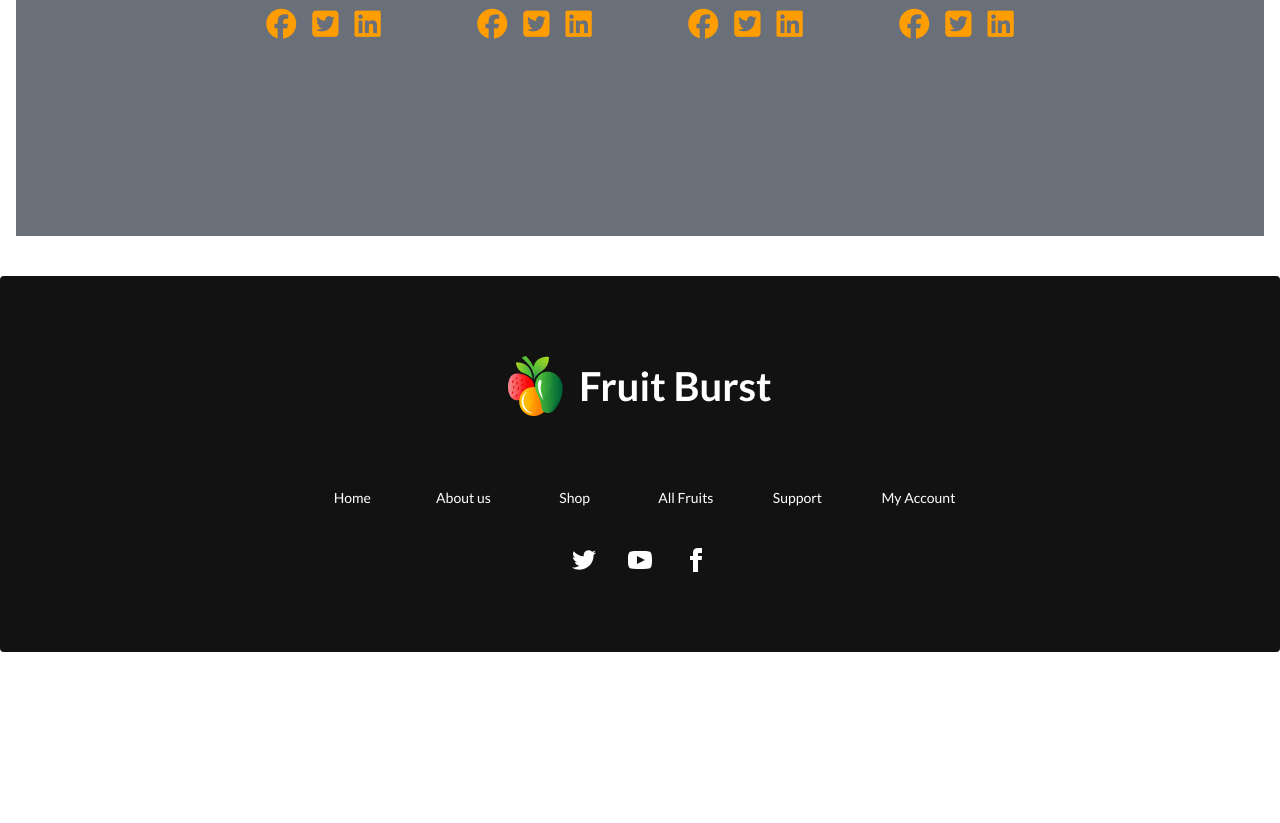
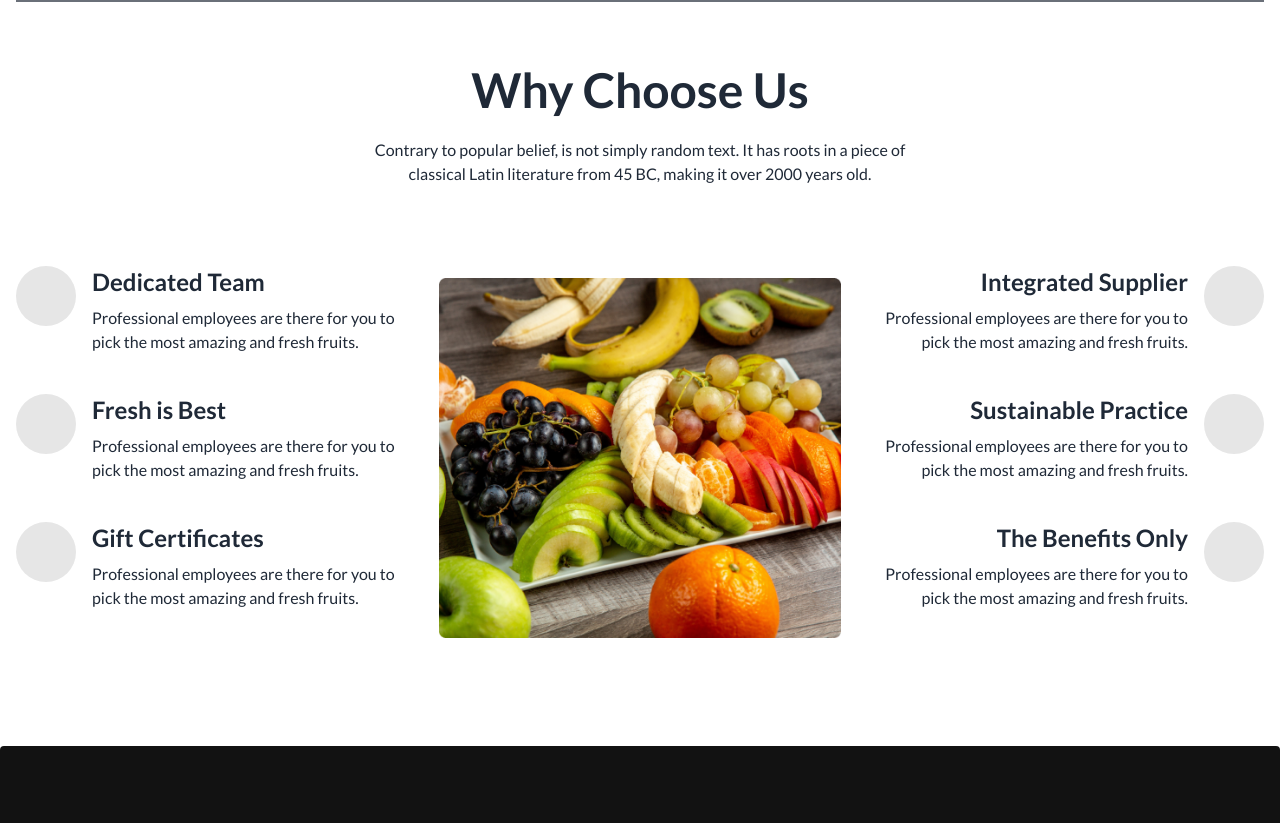
Before and after one commit to mdsejan/fruit-brust, a plain HTML site: page index.html in a window 1280 px wide. Shown: the part 2222-3045 px from the top of the page. Before the commit the page ends 2874 px from the top, so only its background shows below. Drawn offline with nearby package versions, Linux system fonts and the light colour scheme.

Commit message:
why choos us section

```diff
--- a/index.html
+++ b/index.html
@@ -417,7 +417,7 @@
 
         <!-- Meet the team section -->
         <section class="my-6">
-            <div class="hero min-h-screen bg-team-bg bg-center bg-cover">
+            <div class="hero min-h-full bg-team-bg bg-center bg-cover">
                 <div class="hero-overlay bg-opacity-70"></div>
                 <div>
                     <div class="max-w-2xl mx-auto text-center text-neutral-content">
@@ -486,6 +486,112 @@
 
                     </div>
 
+
+                </div>
+            </div>
+        </section>
+
+        <!-- Why Choose Us section -->
+        <section class="my-16">
+            <div class="max-w-xl mx-auto my-10 text-center">
+                <h1 class="text-5xl font-bold mb-6">Why Choose Us</h1>
+                <p>Contrary to popular belief, is not simply random text. It has roots in a piece of classical Latin literature from 45 BC, making it over 2000 years old.</p>
+            </div>
+
+            <div class="grid grid-cols-1 lg:grid-cols-3 gap-5 items-center my-20">
+
+                <!-- Left column -->
+                <div>
+                    <div class="flex gap-4 h-32">
+                        <div>
+                            <svg xmlns="http://www.w3.org/2000/svg" width="60" height="60" viewBox="0 0 60 60" fill="none">
+                                <circle cx="30" cy="30" r="30" fill="#121212" fill-opacity="0.1"/>
+
+                              </svg>
+                        </div>
+                        <div>
+                            <h2 class="text-2xl font-bold mb-2">Dedicated Team</h2>
+                            <p>Professional employees are there for you to pick the most amazing and fresh fruits.</p>
+                        </div>
+                    </div>
+
+                    <div class="flex gap-4 h-32">
+                        <div>
+                            <svg xmlns="http://www.w3.org/2000/svg" width="60" height="60" viewBox="0 0 60 60" fill="none">
+                                <circle cx="30" cy="30" r="30" fill="#121212" fill-opacity="0.1"/>
+
+                              </svg>
+                        </div>
+                        <div>
+                            <h2 class="text-2xl font-bold mb-2">Fresh is Best</h2>
+                            <p>Professional employees are there for you to pick the most amazing and fresh fruits.</p>
+                        </div>
+                    </div>
+
+                    <div class="flex gap-4 h-32">
+                        <div>
+                            <svg xmlns="http://www.w3.org/2000/svg" width="60" height="60" viewBox="0 0 60 60" fill="none">
+                                <circle cx="30" cy="30" r="30" fill="#121212" fill-opacity="0.1"/>
+
+                              </svg>
+                        </div>
+                        <div>
+                            <h2 class="text-2xl font-bold mb-2">Gift Certificates</h2>
+                            <p>Professional employees are there for you to pick the most amazing and fresh fruits.</p>
+                        </div>
+                    </div>
+
+                </div>
+
+                <!-- Middle column -->
+                <div class="">
+                    <img src="images/whychoose1.png" alt="whychoose1">
+                </div>
+
+                <!-- Right column -->
+                <div>
+                    <div class="flex gap-4 h-32 text-right">
+
+                        <div>
+                            <h2 class="text-2xl font-bold mb-2">Integrated Supplier</h2>
+                            <p>Professional employees are there for you to pick the most amazing and fresh fruits.</p>
+                        </div>
+
+                        <div>
+                            <svg xmlns="http://www.w3.org/2000/svg" width="60" height="60" viewBox="0 0 60 60" fill="none">
+                                <circle cx="30" cy="30" r="30" fill="#121212" fill-opacity="0.1"/>
+
+                              </svg>
+                        </div>
+                    </div>
+                    <div class="flex gap-4 h-32 text-right">
+
+                        <div>
+                            <h2 class="text-2xl font-bold mb-2">Sustainable Practice</h2>
+                            <p>Professional employees are there for you to pick the most amazing and fresh fruits.</p>
+                        </div>
+
+                        <div>
+                            <svg xmlns="http://www.w3.org/2000/svg" width="60" height="60" viewBox="0 0 60 60" fill="none">
+                                <circle cx="30" cy="30" r="30" fill="#121212" fill-opacity="0.1"/>
+
+                              </svg>
+                        </div>
+                    </div>
+                    <div class="flex gap-4 h-32 text-right">
+
+                        <div>
+                            <h2 class="text-2xl font-bold mb-2">The Benefits Only</h2>
+                            <p>Professional employees are there for you to pick the most amazing and fresh fruits.</p>
+                        </div>
+
+                        <div>
+                            <svg xmlns="http://www.w3.org/2000/svg" width="60" height="60" viewBox="0 0 60 60" fill="none">
+                                <circle cx="30" cy="30" r="30" fill="#121212" fill-opacity="0.1"/>
+
+                              </svg>
+                        </div>
+                    </div>
 
                 </div>
             </div>
```
